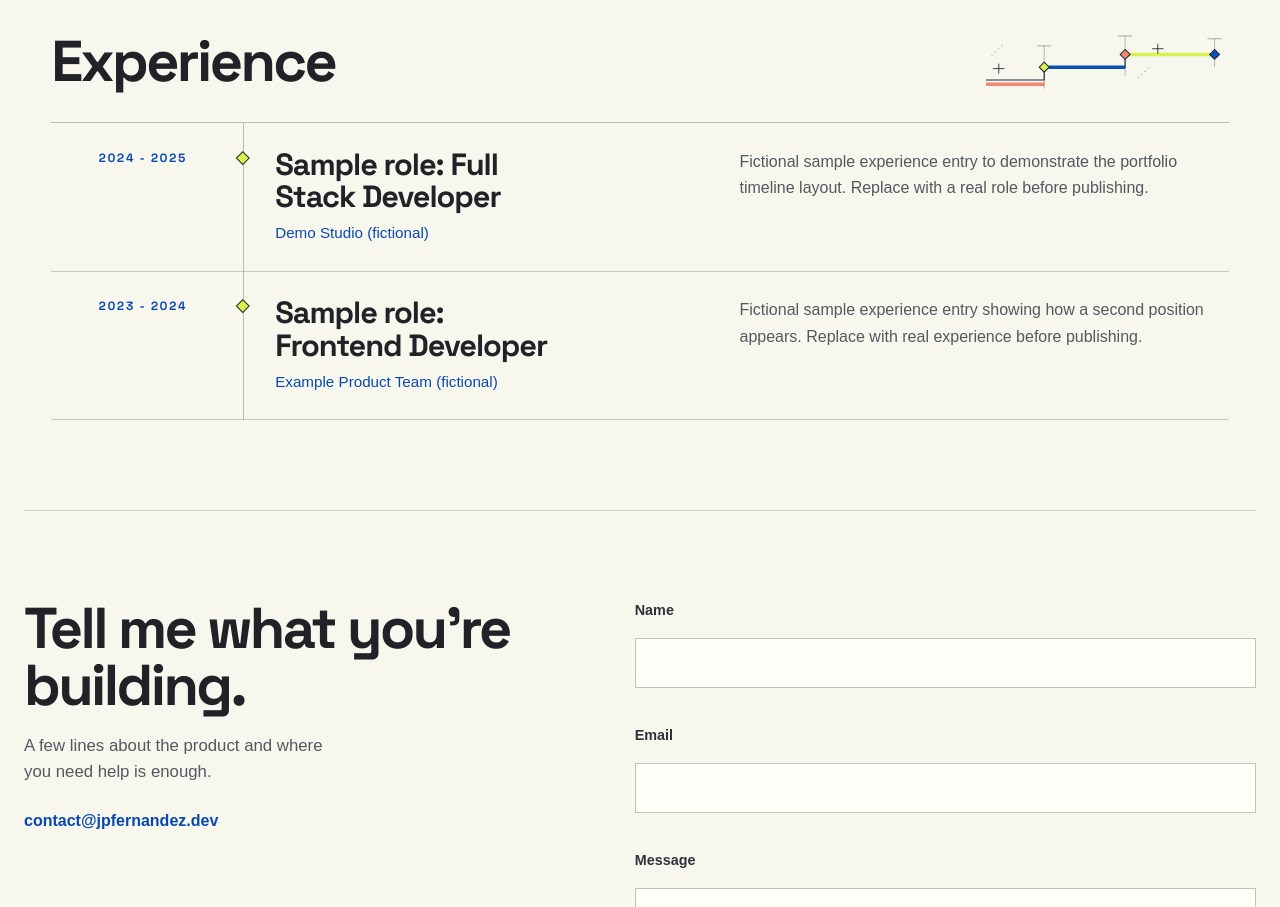
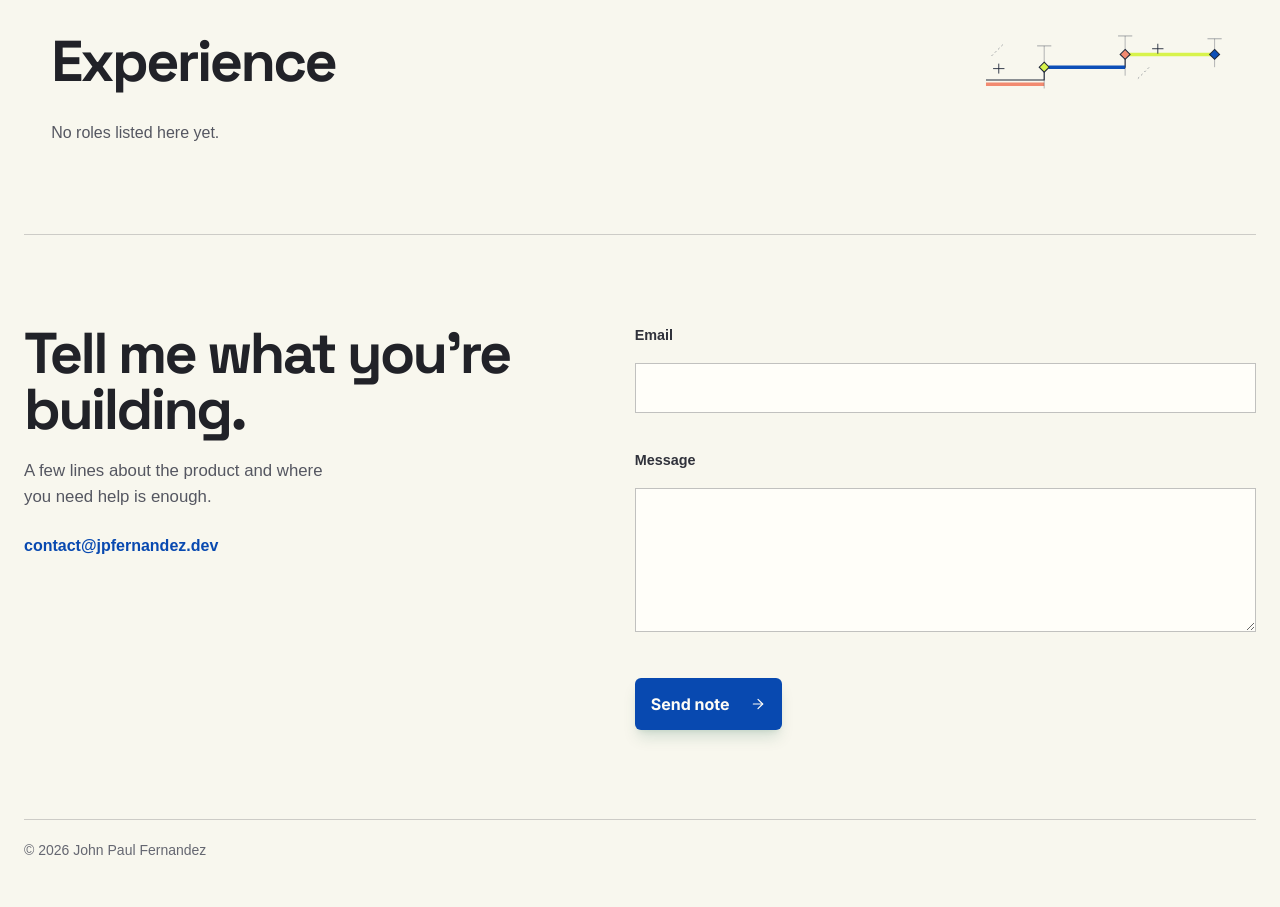
Before and after one commit to JaypeeFern/portfolio-v2, a Next.js app: page / in a window 1280 px wide. Shown: the part 1340-2247 px from the top of the page. Built offline with nearby package versions, Linux system fonts and the light colour scheme; a web font is replaced by a local one.

Commit message:
Remove portfolio samples and contact name field

```diff
--- a/portfolio.json
+++ b/portfolio.json
@@ -24,26 +24,7 @@
         "statusLabel": "Available for work",
         "contactEmail": "contact@jpfernandez.dev"
     },
-    "experiences": [
-        {
-            "position": "Sample role: Full Stack Developer",
-            "companyName": "Demo Studio (fictional)",
-            "dateOfEmployment": {
-                "from": "2024",
-                "to": "2025"
-            },
-            "description": "Fictional sample experience entry to demonstrate the portfolio timeline layout. Replace with a real role before publishing."
-        },
-        {
-            "position": "Sample role: Frontend Developer",
-            "companyName": "Example Product Team (fictional)",
-            "dateOfEmployment": {
-                "from": "2023",
-                "to": "2024"
-            },
-            "description": "Fictional sample experience entry showing how a second position appears. Replace with real experience before publishing."
-        }
-    ],
+    "experiences": [],
     "skills": [
         "React",
         "Next.js",
--- a/src/app/api/contact/route.ts
+++ b/src/app/api/contact/route.ts
@@ -18,7 +18,6 @@ export async function POST(request: Request) {
         }
 
         const formBody = body as Record<string, unknown>;
-        const name = getFormValue(formBody.name);
         const email = getFormValue(formBody.email);
         const message = getFormValue(formBody.message);
         const gotcha = getFormValue(formBody._gotcha);
@@ -30,11 +29,11 @@ export async function POST(request: Request) {
         }
 
         // Basic validation
-        if (!name || !email || !message) {
+        if (!email || !message) {
             return NextResponse.json({ error: 'Missing required fields' }, { status: 400 });
         }
 
-        if (name.length > 100 || email.length > 254 || message.length > 5000) {
+        if (email.length > 254 || message.length > 5000) {
             return NextResponse.json({ error: 'Input exceeds maximum length' }, { status: 400 });
         }
 
@@ -67,9 +66,9 @@ export async function POST(request: Request) {
         const { data, error } = await resend.emails.send({
             from: `Portfolio <${contactEmail}>`,
             to: contactEmail,
-            subject: `Portfolio inquiry from ${name}`,
+            subject: 'Portfolio inquiry',
             replyTo: email,
-            react: EmailTemplate({ name, email, message, ip, date }),
+            react: EmailTemplate({ email, message, ip, date }),
         });
 
         if (error) {
--- a/src/components/Contact.tsx
+++ b/src/components/Contact.tsx
@@ -69,10 +69,6 @@ export default function Contact() {
                         </div>
 
                         <label className="form-field">
-                            <span>Name</span>
-                            <input name="name" type="text" autoComplete="name" required disabled={isSubmitting} maxLength={100} />
-                        </label>
-                        <label className="form-field">
                             <span>Email</span>
                             <input name="email" type="email" autoComplete="email" required disabled={isSubmitting} maxLength={254} />
                         </label>
--- a/src/components/EmailTemplate.tsx
+++ b/src/components/EmailTemplate.tsx
@@ -1,12 +1,11 @@
 interface EmailTemplateProps {
-    name: string;
     email: string;
     message: string;
     ip: string;
     date: string;
 }
 
-export function EmailTemplate({ name, email, message, ip, date }: EmailTemplateProps) {
+export function EmailTemplate({ email, message, ip, date }: EmailTemplateProps) {
     return (
         <div style={{ backgroundColor: '#f4f4f5', padding: '40px 20px', fontFamily: 'sans-serif', color: '#333' }}>
             <div style={{ maxWidth: '600px', margin: '0 auto', backgroundColor: '#ffffff', borderRadius: '8px', overflow: 'hidden', boxShadow: '0 4px 6px rgba(0, 0, 0, 0.05)' }}>
@@ -17,7 +16,6 @@ export function EmailTemplate({ name, email, message, ip, date }: EmailTemplateP
 
                 {/* Body */}
                 <div style={{ padding: '32px 24px' }}>
-                    <p style={{ margin: '0 0 8px', fontSize: '14px', color: '#71717a' }}><strong>Name:</strong> <span style={{ color: '#18181b' }}>{name}</span></p>
                     <p style={{ margin: '0 0 24px', fontSize: '14px', color: '#71717a' }}><strong>Email:</strong> <span style={{ color: '#18181b' }}>{email}</span></p>
 
                     <div style={{ backgroundColor: '#f4f4f5', padding: '16px', borderRadius: '6px' }}>
@@ -38,7 +36,7 @@ export function EmailTemplate({ name, email, message, ip, date }: EmailTemplateP
                                 fontSize: '14px'
                             }}
                         >
-                            Reply to {name}
+                            Reply to sender
                         </a>
                         <p style={{ fontSize: '12px', color: '#a1a1aa', marginTop: '12px', lineHeight: '1.4' }}>
                             (Clicking this button opens a clean draft without quoting this form submission)
```
